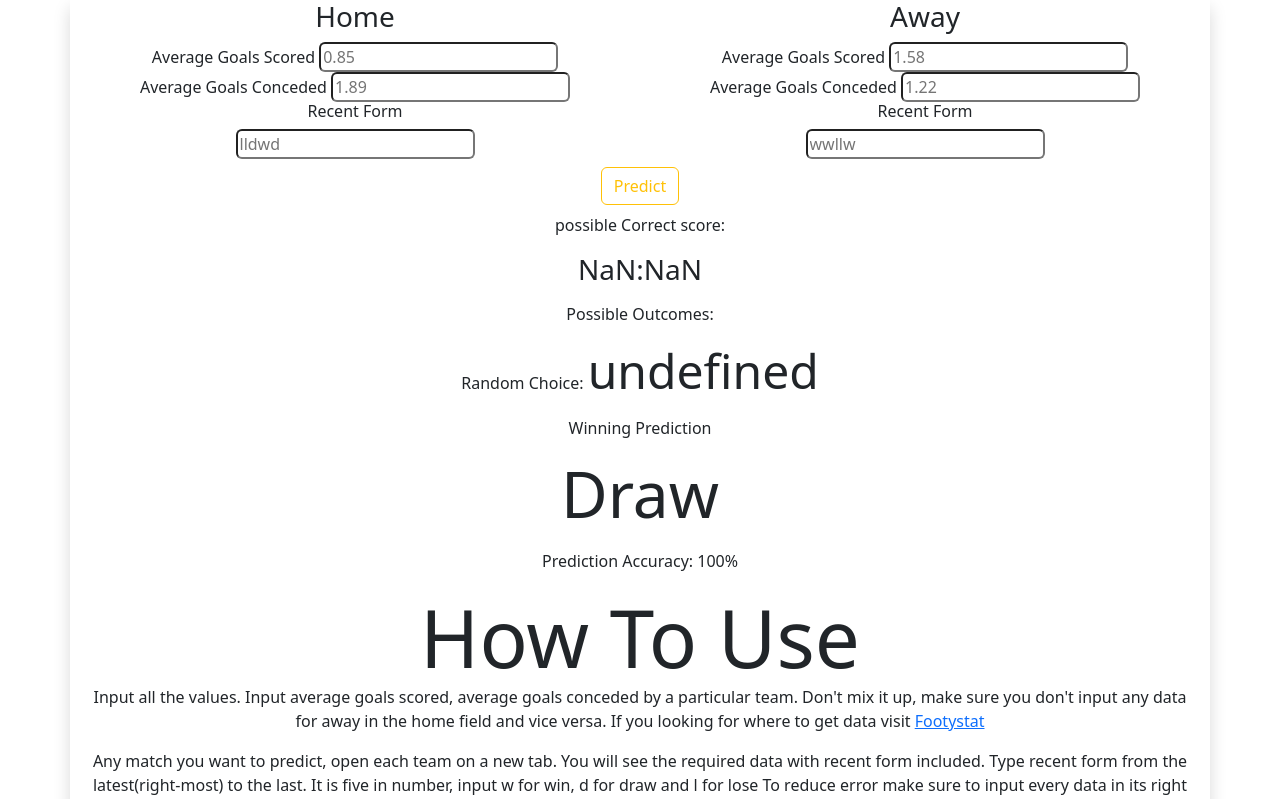
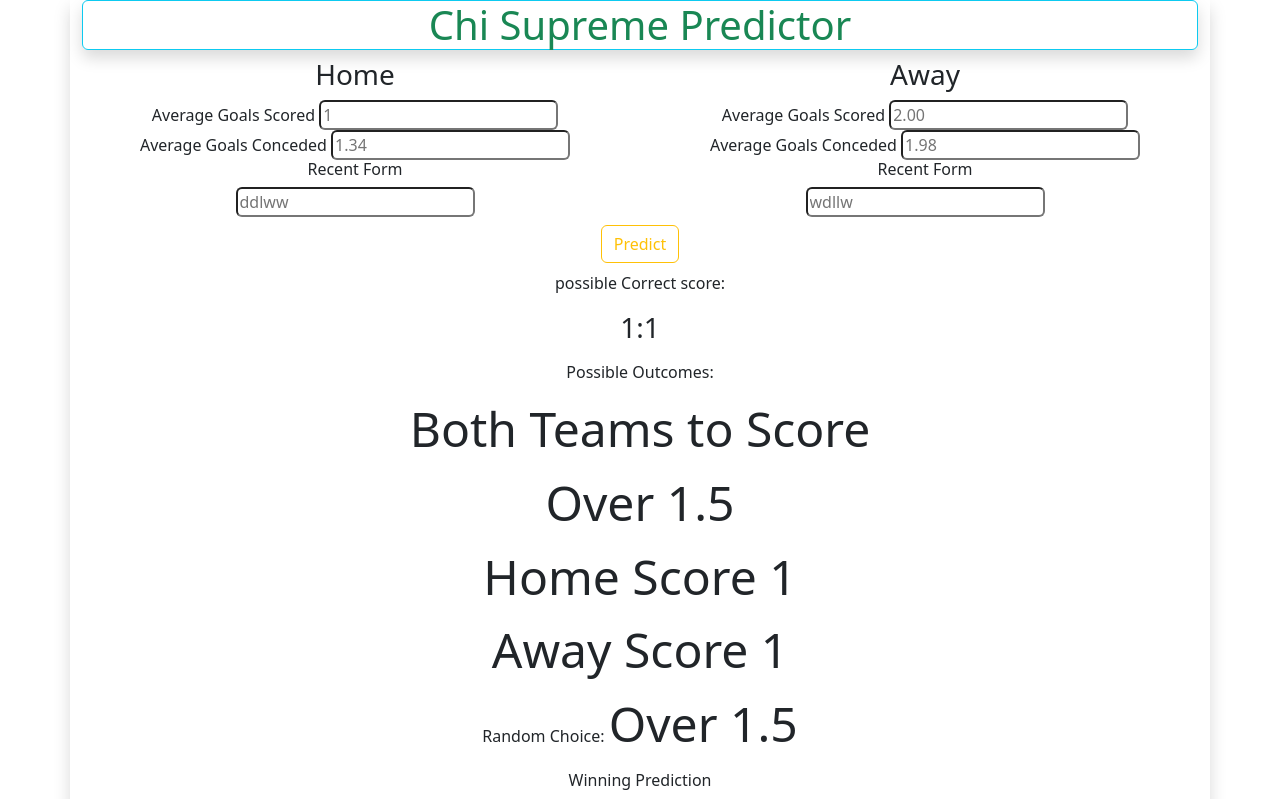
Before and after one commit to bigDevBosco/Chi-Supreme-Predictor, a plain HTML site: page index.html in a window 1280 px wide. Both pictures are taken after a click on the button "Predict". Shown: the top 799 px of the page. Drawn offline with nearby package versions, Linux system fonts and the light colour scheme.

Commit message:
Additional modification

```diff
--- a/brain.js
+++ b/brain.js
@@ -257,6 +257,7 @@ ${home2}:${away2}
   let home = goal2(((home_total + home_total2) / 2))
   let away = goal2(((away_total + away_total2) / 2))
   //console.log(home_total2, away_total2)
+  if (home_form_value && away_form_value && gShv && gSav && gChv && gCav) {
     if (home > away) {
       choice = `Home`
       info = `Prediction Accuracy: ${homeWin}%`
@@ -266,6 +267,10 @@ ${home2}:${away2}
     } else {
       choice = `Draw`
       info = `Prediction Accuracy: ${drawWin}%`
+    }
+  } else {
+    choice = `Some Data missing`
+    info = null
   }
   //console.log(gScore)
 
@@ -341,6 +346,13 @@ ${home2}:${away2}
 <p> <span class="display-3">${choice}</span></p>
 <p>${info}</p>
 `
+
+  home_form.value = ""
+  away_form.value = ""
+  goal_scored_home.value = ""
+  goal_scored_away.value = ""
+  goal_conceded_home.value = ""
+  goal_conceded_away.value = ""
 }
 
 
--- a/index.html
+++ b/index.html
@@ -11,19 +11,20 @@
 
 <body>
   <div class="container shadow">
+    <h1 class="text-center text-success border border-info rounded shadow">Chi Supreme Predictor</h1>
     <div class="row text-center">
       <div class="col-md">
 
         <h3>Home</h3>
         <label for="goal_scored_home">Average Goals Scored</label>
-        <input type="number" id="goal_scored_home" class="rounded text-success" placeholder="0.85">
+        <input type="number" id="goal_scored_home" class="rounded text-success" value="0.89" placeholder="1">
 
         <label for="goal_concede_home">Average Goals Conceded</label>
-        <input type="number" id="goal_concede_home" class="rounded text-danger" placeholder="1.89">
+        <input type="number" id="goal_concede_home" class="rounded text-danger" value="1" placeholder="1.34">
         <div>
           <h6>
             </6><label for="home_form">Recent Form</label></h6>
-          <input type="text" name="" id="home_form" class="rounded text-info" maxlength="5" placeholder="lldwd">
+          <input type="text" name="" id="home_form" class="rounded text-info" maxlength="5" value="lldwd" placeholder="ddlww">
         </div>
       </div>
 
@@ -32,16 +33,16 @@
         <label for="goal_scored_away">
           Average Goals Scored
         </label>
-        <input type="number" id="goal_scored_away" class="rounded text-success" placeholder="1.58">
+        <input type="number" id="goal_scored_away" class="rounded text-success" value="1.58" placeholder="2.00">
         <label for="goal_concede_away">
           Average Goals Conceded
         </label>
-        <input type="number" id="goal_concede_away" class="rounded text-danger" placeholder="1.22">
+        <input type="number" id="goal_concede_away" class="rounded text-danger" value="1.22" placeholder="1.98">
 
         <div>
           <h6>
             </6><label for="away_form">Recent Form</label></h6>
-          <input type="text" name="" id="away_form" class="rounded text-info" maxlength="5" placeholder="wwllw">
+          <input type="text" name="" id="away_form" class="rounded text-info" maxlength="5" value="lwdww" placeholder="wdllw">
         </div>
       </div>
     </div>
```
Lines whose indentation alone changed are shown as unchanged.
